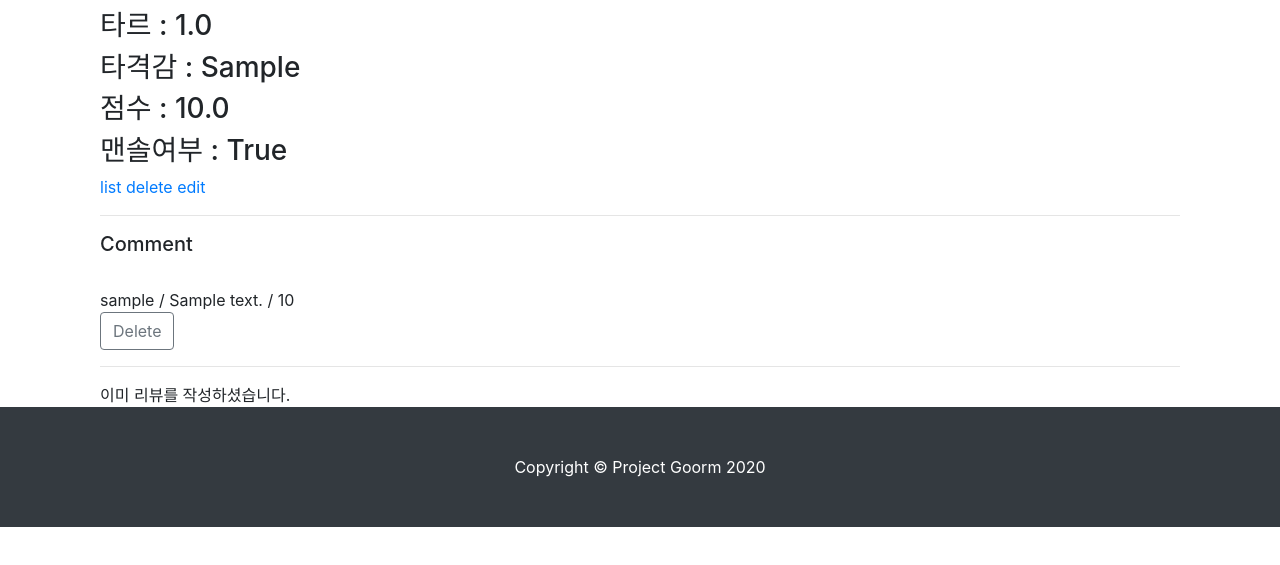
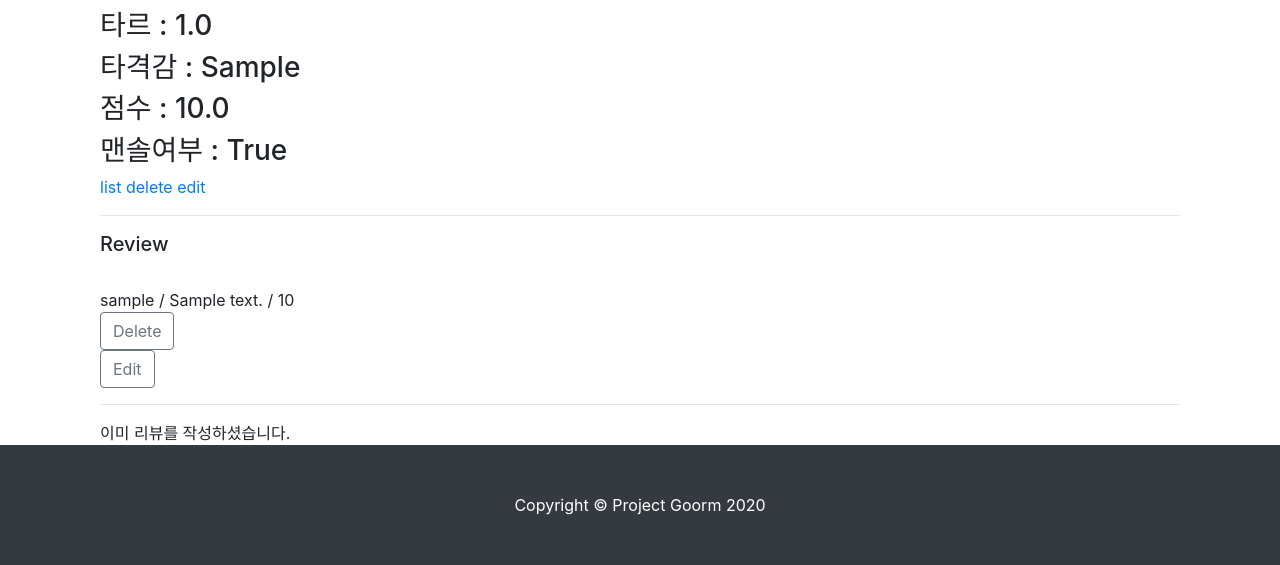
Before and after one commit to labiss96/django-goorm, a Django app: page /goorm/1 in a window 1280 px wide. Shown: the part 499-1064 px from the top of the page. Before the commit the page ends 1026 px from the top, so only its background shows below. Run offline with Django 3.2, Linux system fonts and the light colour scheme; a user stored in the database is signed in; tables that the repository leaves empty hold one stand-in row (values such as "Sample post"); some libraries are stand-ins or nearby versions.

Commit message:
댓글 수정 기능

```diff
--- a/goorm/templates/goorm/detail.html
+++ b/goorm/templates/goorm/detail.html
@@ -26,7 +26,7 @@
     <br>
     <hr>
     <!-- 댓글기능 페이지 -->
-    <h5>Comment</h5>
+    <h5>Review</h5>
     <br>
     <!-- 여기에 이미 작성 된 댓글들이 있음 -->
     {% for comment in comments.all %}
@@ -36,6 +36,9 @@
     {% if request.user == comment.writer %}
     <form action="{% url 'goorm:comment_delete' comment.id %}">
         <button class="btn btn-outline-secondary" type="submit">Delete</button>
+    </form>
+    <form action="{% url 'goorm:comment_edit' comment.id %}">
+        <button class="btn btn-outline-secondary" type="submit">Edit</button>
     </form>
     {% endif %}
     <hr>
--- a/goorm/urls.py
+++ b/goorm/urls.py
@@ -12,6 +12,8 @@ urlpatterns = [
     path('brand_detail/<str:brand_id>', views.brand_filter, name='brand_filter'),
     path('delete/<int:tobacco_id>', views.delete, name='delete'),
     path('comment_delete/<int:comment_id>', views.comment_delete, name='comment_delete'),
+    path('comment_edit/<int:comment_id>', views.comment_edit, name='comment_edit'),
+    path('comment_update/<int:comment_id>', views.comment_update, name='comment_update'),
     path('search/', views.search, name='search'),
     path('edit/<int:tobacco_id>', views.edit, name='edit'),
     path('update/<int:tobacco_id>', views.update, name='update'),
--- a/goorm/views.py
+++ b/goorm/views.py
@@ -130,6 +130,19 @@ def comment_delete(request, comment_id) :
     delete_comment.delete()
     return redirect('/goorm/' + str(delete_comment.tobacco.id))
 
+def comment_edit(request, comment_id) :
+    edit_comment = Comment.objects.get(id=comment_id)
+    return render(request, 'goorm/comment_edit.html', {'comment' : edit_comment})
+
+def comment_update(request, comment_id):
+    update_comment = Comment.objects.get(id=comment_id)
+    update_comment.contents = request.POST['comment_text']
+    update_comment.score = request.POST['comment_score']
+    update_comment.save()
+    return redirect('/goorm/' + str(update_comment.tobacco.id))
+
+
+
 def brand_filter(request , brand_id) :
    brand_tobacco=Tobacco.objects.filter(brand = brand_id)
    return render(request, 'goorm/brand_detail.html' ,{'tobaccos':brand_tobacco})
```
Also changed, not shown: goorm/templates/goorm/comment_edit.html (added, +28 -0 lines).
